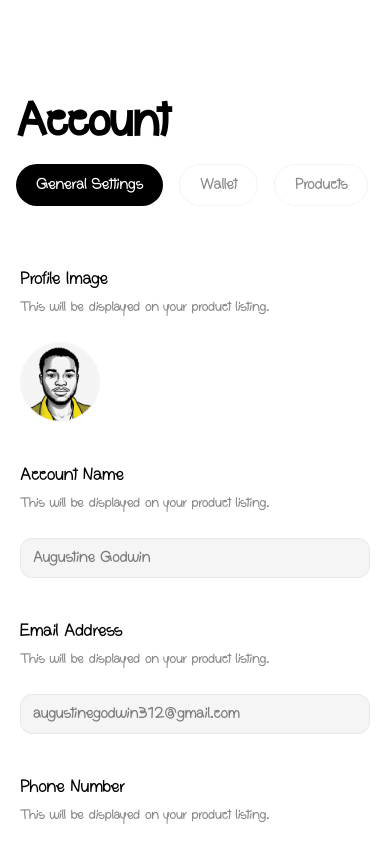
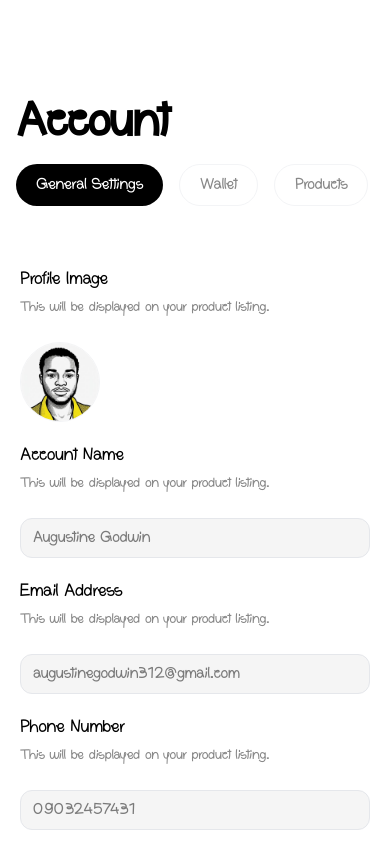
Before and after one commit to augustinegodwin/beegee, a Next.js app: page /account in a window 390 px wide. Shown: the top 844 px of the page. Built offline with nearby package versions, Linux system fonts and the light colour scheme.

Commit message:
same as the last one

```diff
--- a/app/(app)/account/page.tsx
+++ b/app/(app)/account/page.tsx
@@ -26,7 +26,7 @@ export default function Page() {
                 </div>
               </div>
               <div className="flex-1 ">
-                <div className="w-full py-5 px-1 flex flex-col gap-10">
+                <div className="w-full py-5 px-1 flex flex-col gap-5 lg:gap-10">
                   <>
                     <section className="w-full grid gap-x-8 gap-y-6 sm:grid-cols-2">
                     <div className="space-y-1">
```
